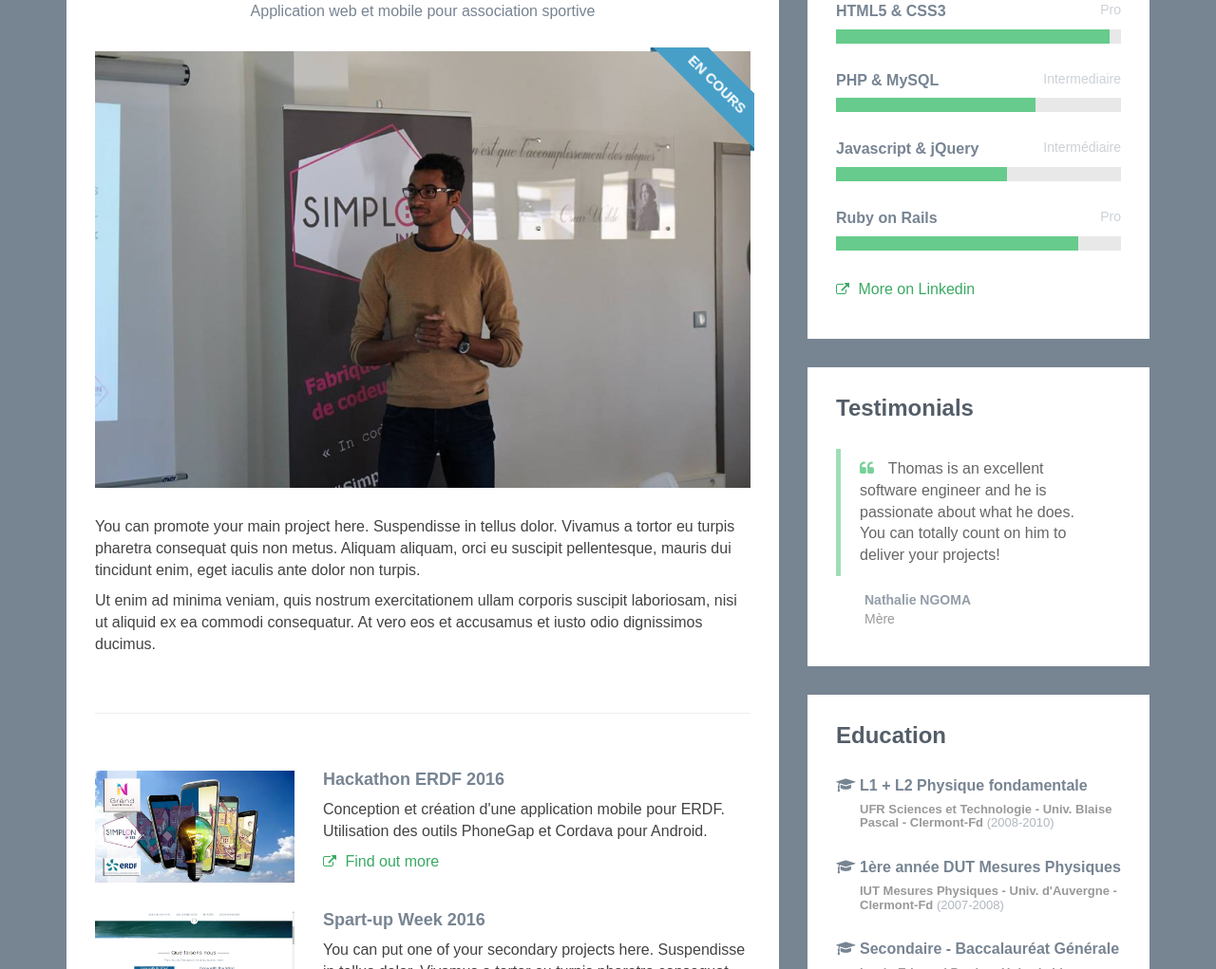
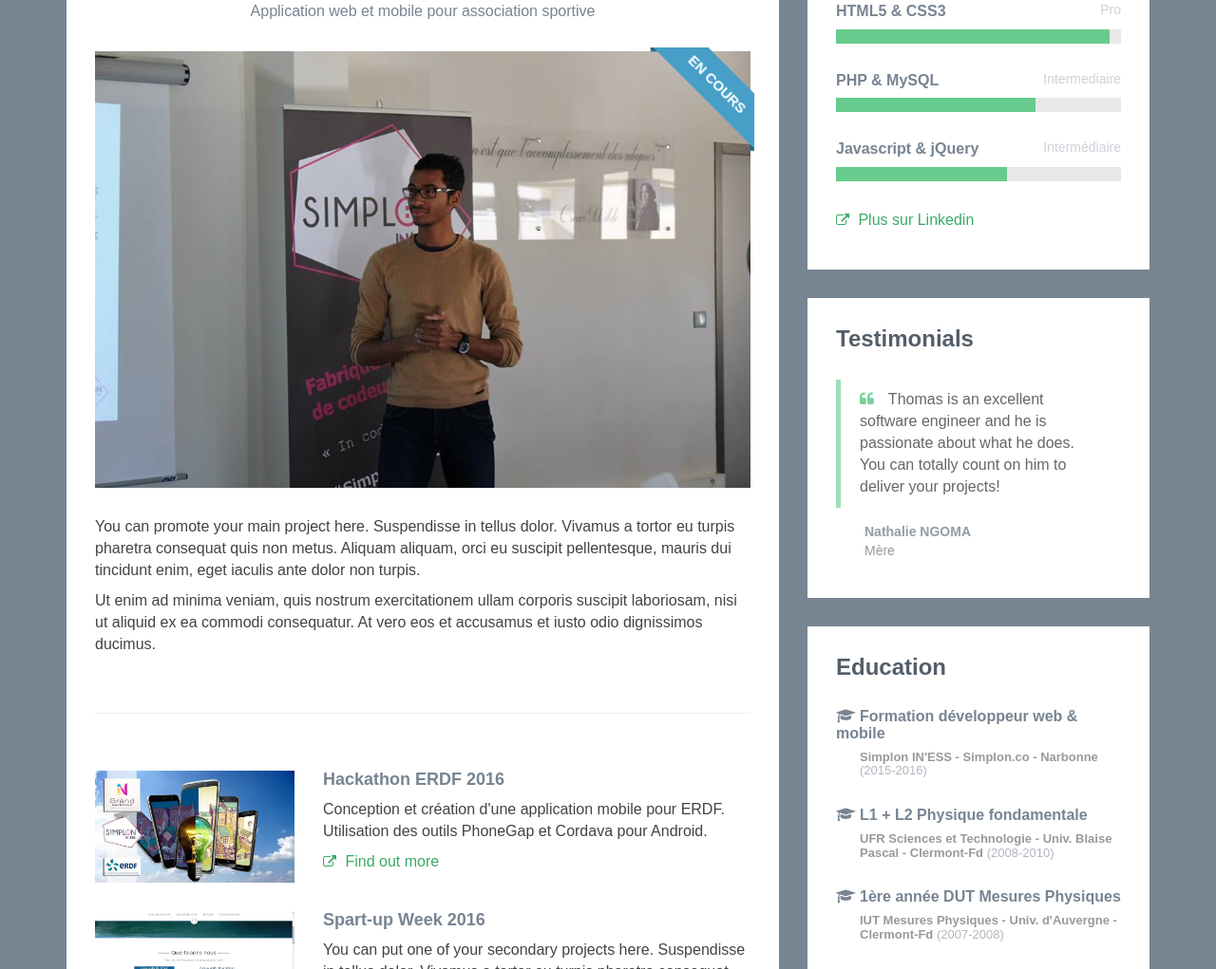
Before and after one commit to simplon-thomasn/cv, a plain HTML site: page index.html in a window 1280 px wide. Shown: the part 703-1724 px from the top of the page at 95% size. Drawn offline with Linux system fonts and the light colour scheme; files that its build step writes are made by us from their sources; files whose address does not match are found by name.

Commit message:
Modification formation

```diff
--- a/index.html
+++ b/index.html
@@ -194,15 +194,7 @@
                 </div><!--//level-bar-->
               </div><!--//item-->
 
-
-              <div class="item">
-              <h3 class="level-title">Ruby on Rails<span class="level-label">Pro</span></h3>
-                <div class="level-bar">
-                  <div class="level-bar-inner" data-level="85%"></div>
-                </div><!--//level-bar-->
-              </div><!--//item-->
-
-              <p><a class="more-link" href="#"><i class="fa fa-external-link"></i> More on Linkedin</a></p>
+              <p><a class="more-link" href="#"><i class="fa fa-external-link"></i> Plus sur Linkedin</a></p>
 
             </div>
           </div><!-- content compétences -->
@@ -233,6 +225,11 @@
           <h2 class="heading">Education</h2>
 
             <div class="content">
+
+              <div class="item">
+                <h3 class="title"><i class="fa fa-graduation-cap"></i> Formation développeur web & mobile</h3>
+                <h4 class="university">Simplon IN'ESS - Simplon.co - Narbonne <span class="year">(2015-2016)</span></h4>
+              </div><!--//item-->
 
               <div class="item">
                 <h3 class="title"><i class="fa fa-graduation-cap"></i> L1 + L2 Physique fondamentale</h3>
```
